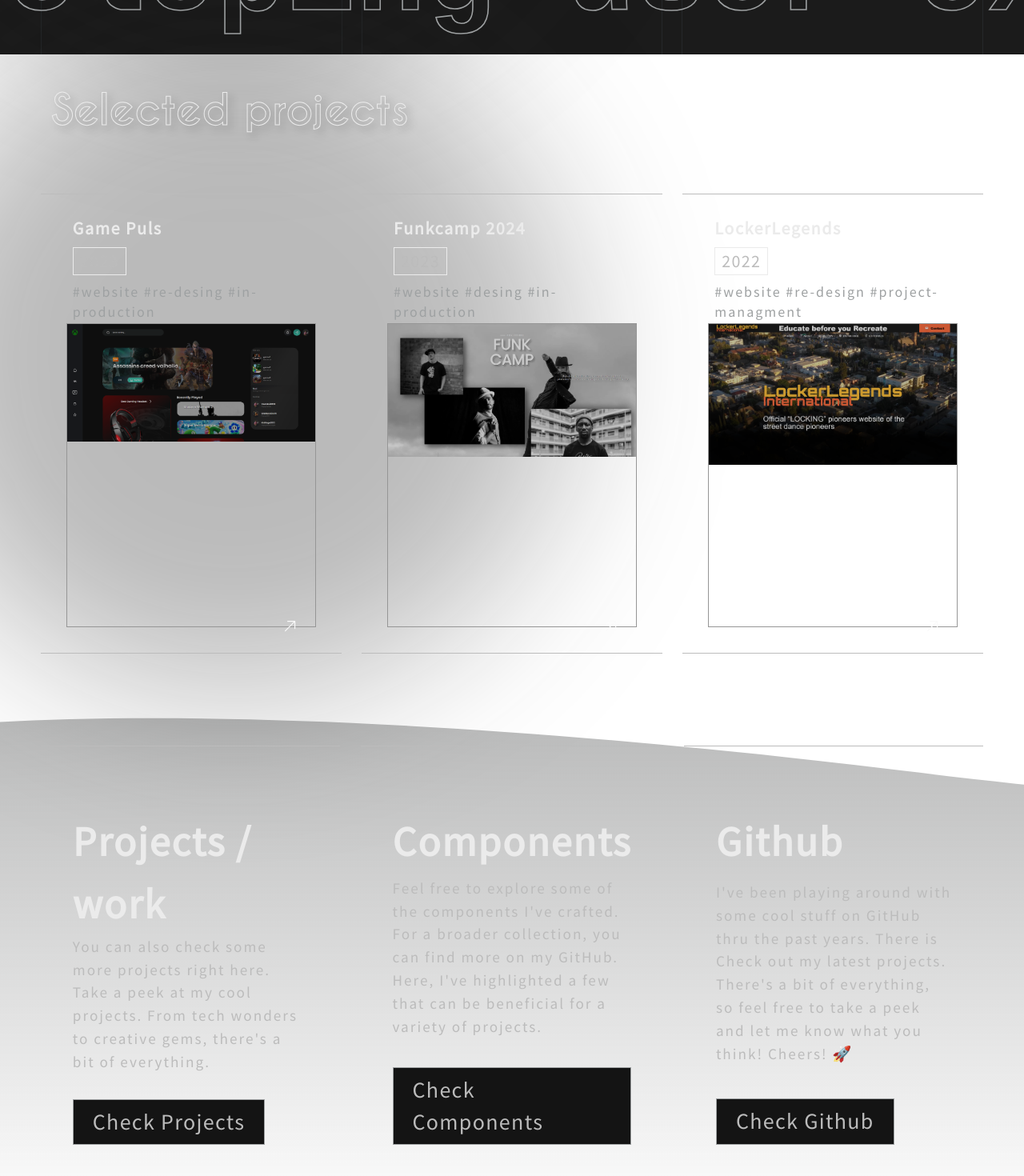
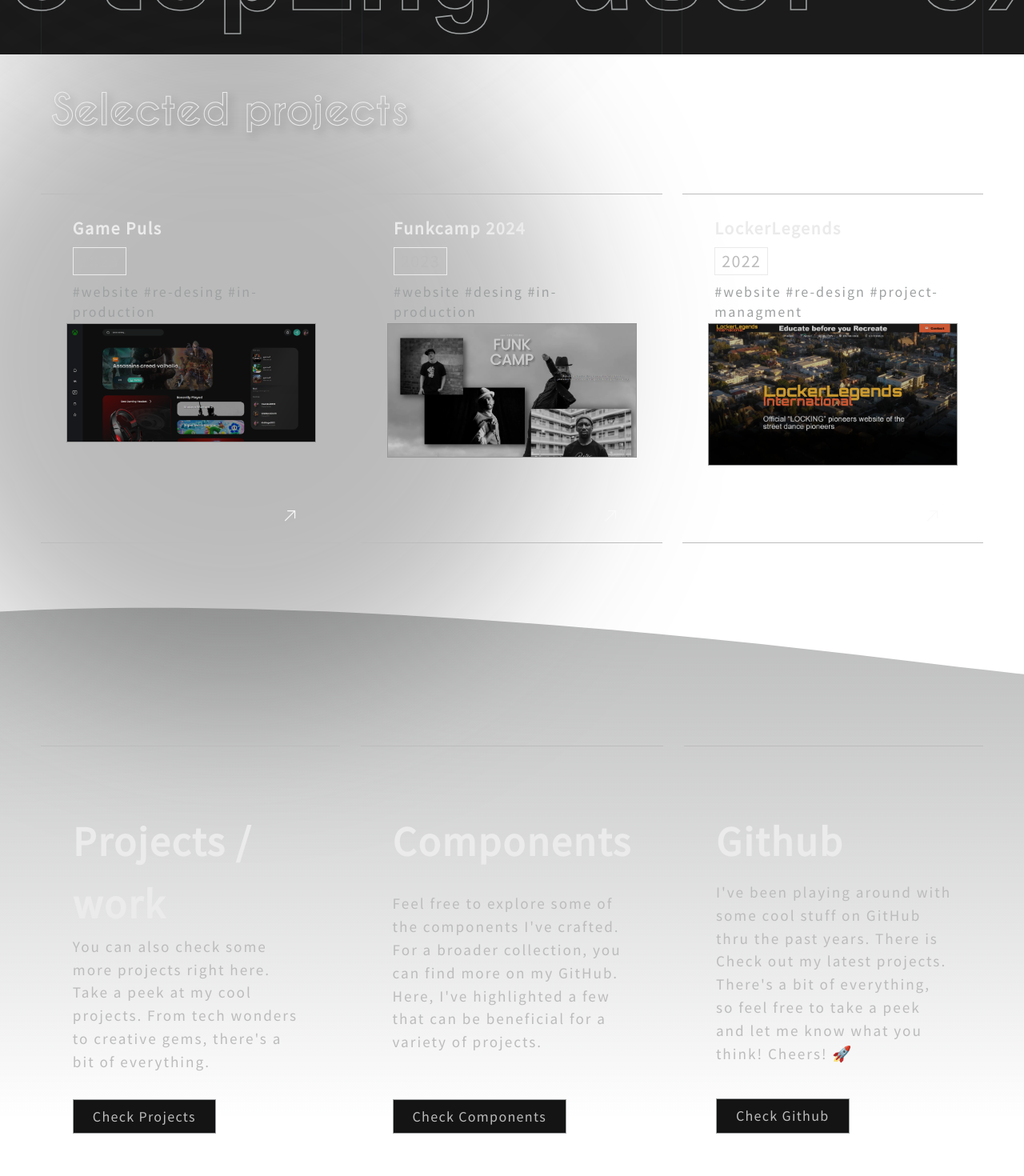
Before and after one commit to robonexx/robertwagar2024, a React (Vite) app: page / in a window 1280 px wide. Shown: the part 732-2202 px from the top of the page at 80% size. Built offline with nearby package versions, Linux system fonts and the light colour scheme; a web font is replaced by a local one.

Commit message:
save changes

```diff
--- a/src/components/_ui/Link/link.module.scss
+++ b/src/components/_ui/Link/link.module.scss
@@ -8,7 +8,7 @@
     color: $color-client-2;
     border: 1px solid $color-client-3;
     background-color: $color-bg-alt;
-    font-size: $font-size-l;
+    font-size: $font-size-base;
     text-transform: capitalize;
 
     text-decoration: none;
--- a/src/components/productitem/productItem.module.scss
+++ b/src/components/productitem/productItem.module.scss
@@ -16,7 +16,7 @@ $transition-timing-function: cubic-bezier(0.45, 0, 0.55, 1);
   transition: all 0.3s ease-in-out;
 
   @media screen and (min-width: 960px) {
-    min-height: 33.125rem;
+    min-height: 15.125rem;
   }
 
   &:hover, &:active {
@@ -24,8 +24,14 @@ $transition-timing-function: cubic-bezier(0.45, 0, 0.55, 1);
     cursor: pointer;
 
     .image {
-      border: 1px solid $color-client-1;
-      filter: brightness(90%);
+      transform: translateZ(-2px);
+      filter: drop-shadow(3px 2px 2px $color-gradient-white);
+
+      > img {
+
+        border: 1px solid $color-alt-2;
+        filter: brightness(90%);
+      }
     }
   }
 
@@ -103,11 +109,13 @@ $transition-timing-function: cubic-bezier(0.45, 0, 0.55, 1);
       place-content: center;
       font-size: 0;
       overflow: hidden;
-      border: 1px solid $color-client-2;
+      background-color: 'black';
       filter: brightness(80%);
+      overflow: hidden;
+      perspective: 1000px;
 
       @media screen and (min-width: 960px) {
-        height: 380px;
+        height: 15.125rem;
       }
 
    > img {
@@ -116,7 +124,8 @@ $transition-timing-function: cubic-bezier(0.45, 0, 0.55, 1);
       height: auto;
       object-fit: contain;
       object-position: center top;
-      transition: opacity 0.2s $transition-timing-function;
+      border: 1px solid $color-client-2;
+      transition: all 0.2s $transition-timing-function;
 
       @media screen and (min-width: 960px) {
         object-fit: cover;
--- a/src/pages/item/item.module.scss
+++ b/src/pages/item/item.module.scss
@@ -205,8 +205,8 @@
           margin-right: 1rem;
           border-radius: 8px;
           border: 1px solid transparent;
-          padding: 0.6em 1.2em;
-          font-size: 1em;
+          padding: 0.6rem 1rem;
+          font-size: $font-size-base;
           font-weight: 500;
           color: $color-client-1;
           background-color: $color-bg;
```
Also changed, not shown: src/assets/images/projectimages/stories.png.
